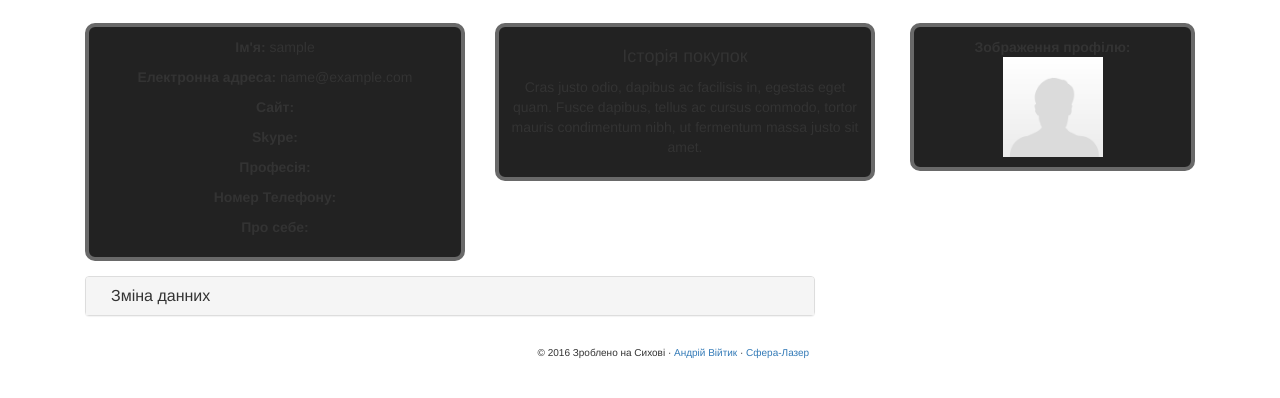
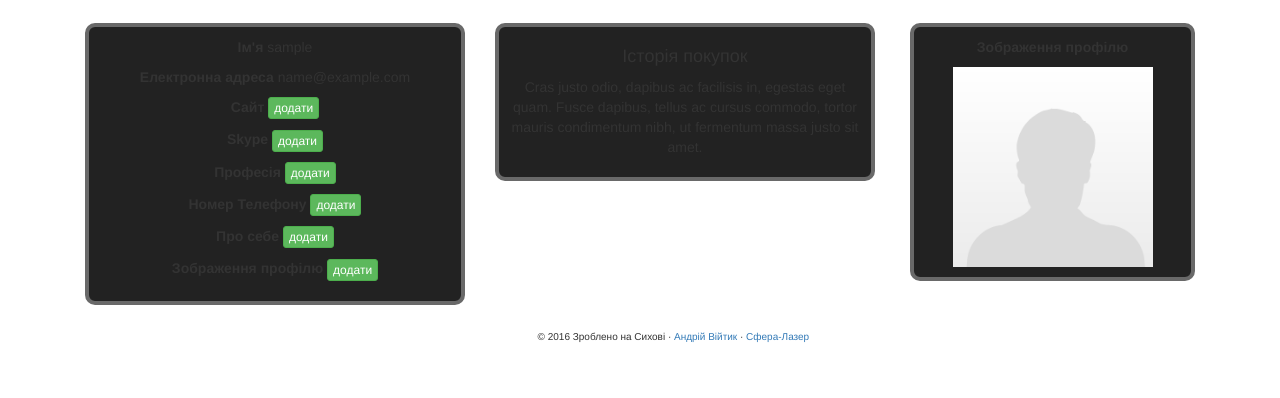
Before and after one commit to mushroom2/laserSite, a Django app: page /shop/cabinet/ in a window 1280 px wide. Shown: the part 52-450 px from the top of the page. Run offline with Django 3.2, Linux system fonts and the light colour scheme; the visitor is signed in with stand-in values (Sample User, id 1); parts of the project's set-up code (start-up, migrations or seed data) failed here and were passed over; some libraries are stand-ins or nearby versions.

Commit message:
better forms

```diff
--- a/magaz/templates/magaz/cabinet.html
+++ b/magaz/templates/magaz/cabinet.html
@@ -9,83 +9,219 @@
 {% load staticfiles %}
 {% block content %}
      <div id="kabinetform" class="col-md-4">
-    <p><strong> Ім'я: </strong> {{ user.username }}</p>
-    <p><strong> Електронна адреса: </strong>{{ user.email }}</p>
-    <p><strong> Сайт:</strong> {{ user.siteuser.site }}</p>
-    <p><strong> Skype:</strong> {{ user.skypeuser.skype }}</p>
-    <p><strong> Професія:</strong> {{ user.professionaluser.profession }}</p>
-    <p><strong> Номер Телефону:</strong> {{ user.numbuser.numb }}</p>
-    <p><strong> Про себе:</strong> {{ user.aboutuser.about }}</p>
+    <p><strong> Ім'я  </strong> {{ user.username }}</p>
+    <p><strong> Електронна адреса  </strong>{{ user.email }}</p>
+    <p><strong> Сайт </strong> {{ user.siteuser.site }}
+        {% if user.siteuser.site %}
+            <button class="btn btn-primary btn-xs" data-toggle="modal" data-target="#myModal">
+                змінити
+            </button>
+        {% else %}
+            <button class="btn btn-success btn-xs" data-toggle="modal" data-target="#myModal">
+                додати
+            </button>
+        {% endif %}
+    </p>
+    <!-- Button trigger modal -->
+<!-- Modal -->
+<div class="modal fade" id="myModal" tabindex="-1" role="dialog" aria-labelledby="myModalLabel" aria-hidden="true">
+  <div class="modal-dialog">
+    <div class="modal-content">
+      <div class="modal-header">
+        <button type="button" class="close" data-dismiss="modal" aria-hidden="true">&times;</button>
+        <h4 class="modal-title" id="myModalLabel">Сайт</h4>
+      </div>
+      <div class="modal-body">
+       <form class="form" action="{% url 'siteform' %}" method="post"  id="kabinetform">
+            {% csrf_token %}
+            {{ sif }}
+            <input type="submit" value="збрегти" class="btn btn-primary btn-sm" />
+       </form>
+      </div>
+      <div class="modal-footer">
+        <button type="button" class="btn btn-default" data-dismiss="modal">Закрити</button>
+      </div>
+    </div>
+  </div>
+</div>
+
+    <p><strong> Skype </strong> {{ user.skypeuser.skype }}
+        {% if user.skypeuser.skype %}
+            <button class="btn btn-primary btn-xs" data-toggle="modal" data-target="#myModal1">
+                змінити
+            </button>
+        {% else %}
+            <button class="btn btn-success btn-xs" data-toggle="modal" data-target="#myModal1">
+                додати
+            </button>
+        {% endif %}
+    </p>
+     <div class="modal fade" id="myModal1" tabindex="-1" role="dialog" aria-labelledby="myModalLabel1" aria-hidden="true">
+  <div class="modal-dialog">
+    <div class="modal-content">
+      <div class="modal-header">
+        <button type="button" class="close" data-dismiss="modal" aria-hidden="true">&times;</button>
+        <h4 class="modal-title" id="myModalLabel1">Skype</h4>
+      </div>
+      <div class="modal-body">
+      <form class="form" action="{% url 'skypeform' %}" method="post"  id="kabinetform">
+            {% csrf_token %}
+            {{ skf }}
+            <input type="submit" value="зберегти" class="btn btn-primary btn-sm" />
+      </form>
+      </div>
+      <div class="modal-footer">
+        <button type="button" class="btn btn-default" data-dismiss="modal">Закрити</button>
+      </div>
+    </div>
+  </div>
+</div>
+
+
+    <p><strong> Професія </strong> {{ user.professionaluser.profession }}
+        {% if user.professionaluser.profession %}
+            <button class="btn btn-primary btn-xs" data-toggle="modal" data-target="#myModal2">
+                змінити
+            </button>
+        {% else %}
+            <button class="btn btn-success btn-xs" data-toggle="modal" data-target="#myModal2">
+                додати
+            </button>
+        {% endif %}
+    </p>
+    <div class="modal fade" id="myModal2" tabindex="-1" role="dialog" aria-labelledby="myModalLabel2" aria-hidden="true">
+  <div class="modal-dialog">
+    <div class="modal-content">
+      <div class="modal-header">
+        <button type="button" class="close" data-dismiss="modal" aria-hidden="true">&times;</button>
+        <h4 class="modal-title" id="myModalLabel2">Професія</h4>
+      </div>
+      <div class="modal-body">
+        <form class="form" action="{% url 'professionform' %}" method="post"  id="kabinetform">
+            {% csrf_token %}
+            {{ prf }}
+            <input type="submit" value="зберегти" class="btn btn-primary btn-sm" />
+        </form>
+      </div>
+      <div class="modal-footer">
+        <button type="button" class="btn btn-default" data-dismiss="modal">Закрити</button>
+      </div>
+    </div>
+  </div>
+</div>
+
+
+    <p><strong> Номер Телефону </strong> {{ user.numbuser.numb }}
+        {% if user.numbuser.numb %}
+            <button class="btn btn-primary btn-xs" data-toggle="modal" data-target="#myModal3">
+                змінити
+            </button>
+        {% else %}
+            <button class="btn btn-success btn-xs" data-toggle="modal" data-target="#myModal3">
+                додати
+            </button>
+        {% endif %}
+    </p>
+     <div class="modal fade" id="myModal3" tabindex="-1" role="dialog" aria-labelledby="myModalLabel3" aria-hidden="true">
+  <div class="modal-dialog">
+    <div class="modal-content">
+      <div class="modal-header">
+        <button type="button" class="close" data-dismiss="modal" aria-hidden="true">&times;</button>
+        <h4 class="modal-title" id="myModalLabel3">Номер телефону</h4>
+      </div>
+      <div class="modal-body">
+        <form class="form" action="{% url 'numbform' %}" method="post"  id="kabinetform">
+            {% csrf_token %}
+            {{ nmf }}
+            <input type="submit" value="зберегти" class="btn btn-primary btn-sm" />
+        </form>
+      </div>
+      <div class="modal-footer">
+        <button type="button" class="btn btn-default" data-dismiss="modal">Закрити</button>
+      </div>
+    </div>
+  </div>
+</div>
+
+
+    <p><strong> Про себе </strong> {{ user.aboutuser.about }}
+        {% if user.aboutuser.about %}
+            <button class="btn btn-primary btn-xs" data-toggle="modal" data-target="#myModal4">
+                змінити
+            </button>
+        {% else %}
+            <button class="btn btn-success btn-xs" data-toggle="modal" data-target="#myModal4">
+                додати
+            </button>
+        {% endif %}
+    </p>
+     <div class="modal fade" id="myModal4" tabindex="-1" role="dialog" aria-labelledby="myModalLabel4" aria-hidden="true">
+  <div class="modal-dialog">
+    <div class="modal-content">
+      <div class="modal-header">
+        <button type="button" class="close" data-dismiss="modal" aria-hidden="true">&times;</button>
+        <h4 class="modal-title" id="myModalLabel4">Інформація про себе</h4>
+      </div>
+      <div class="modal-body">
+        <form class="form-inline" action="{% url 'aboutform' %}" method="post"  id="kabinetform">
+            {% csrf_token %}
+            {{ abf }}
+            <input type="submit" value="зберегти" class="btn btn-primary btn-sm" />
+        </form>
+      </div>
+      <div class="modal-footer">
+        <button type="button" class="btn btn-default" data-dismiss="modal">Закрити</button>
+      </div>
+    </div>
+  </div>
+</div>
+      <p><strong> Зображення профілю </strong>
+        {% if user.avataruser.avatar %}
+            <button class="btn btn-primary btn-xs" data-toggle="modal" data-target="#myModal5">
+                змінити
+            </button>
+        {% else %}
+            <button class="btn btn-success btn-xs" data-toggle="modal" data-target="#myModal5">
+                додати
+            </button>
+        {% endif %}
+    </p>
+    </p>
+     <div class="modal fade" id="myModal5" tabindex="-1" role="dialog" aria-labelledby="myModalLabel5" aria-hidden="true">
+  <div class="modal-dialog">
+    <div class="modal-content">
+      <div class="modal-header">
+        <button type="button" class="close" data-dismiss="modal" aria-hidden="true">&times;</button>
+        <h4 class="modal-title" id="myModalLabel5">Зображення профілю</h4>
+      </div>
+      <div class="modal-body">
+        <form class="form" action="{% url 'avatarform' %}" method="post"  id="kabinetform" enctype="multipart/form-data">
+            {% csrf_token %}
+            {{ avf }}
+            <input type="submit" value="зберегти" class="btn btn-primary btn-sm" />
+        </form>
+      </div>
+      <div class="modal-footer">
+        <button type="button" class="btn btn-default" data-dismiss="modal">Закрити</button>
+      </div>
+    </div>
+  </div>
+</div>
      </div>
 
      <div id="kabinetform" class="col-md-4">
      <h4>Історія покупок</h4>
      <p> Cras justo odio, dapibus ac facilisis in, egestas eget quam. Fusce dapibus, tellus ac cursus commodo, tortor mauris condimentum nibh, ut fermentum massa justo sit amet.</p>
      </div>
-
     <div class="col-md-3 pull-right" id="kabinetform">
-   <strong> Зображення профілю:</strong>
+        <p><strong> Зображення профілю </strong></p>
         {% if user.avataruser.avatar %}
-            <img src="{{ user.avataruser.avatar.url }}" width="100">
+            <img src="{{ user.avataruser.avatar.url }}" width="200">
         {% else %}
-            <img src="{% static 'blog/default_user.png' %}" width="100">
+            <img src="{% static 'blog/default_user.png' %}" width="200">
         {% endif %}
     </div>
     <div class="row"></div>
-
-<div class="col-md-8">
-    <div class="panel-group" id="accordion">
-  <div class="panel panel-default">
-    <div class="panel-heading">
-      <h4 class="panel-title">
-              <a data-toggle="collapse" data-parent="#accordion" href="#collapseOne">
-                Зміна данних
-              </a>
-            </h4>
-    </div>
-    <div id="collapseOne" class="panel-collapse collapse">
-      <div class="panel-body">
-        <form class="form" action="{% url 'siteform' %}" method="post"  id="kabinetform">
-            {% csrf_token %}
-            {{ sif }}
-            <input type="submit" value="change" />
-        </form>
-           <form class="form" action="{% url 'skypeform' %}" method="post"  id="kabinetform">
-            {% csrf_token %}
-            {{ skf }}
-            <input type="submit" value="змінити" />
-        </form>
-
-           <form class="form" action="{% url 'professionform' %}" method="post"  id="kabinetform">
-            {% csrf_token %}
-            {{ prf }}
-            <input type="submit" value="змінити" />
-        </form>
-
-           <form class="form" action="{% url 'numbform' %}" method="post"  id="kabinetform">
-            {% csrf_token %}
-            {{ nmf }}
-            <input type="submit" value="змінити" />
-        </form>
-
-           <form class="form" action="{% url 'aboutform' %}" method="post"  id="kabinetform">
-            {% csrf_token %}
-            {{ abf }}
-            <input type="submit" value="змінити" />
-        </form>
-
-          <form class="form" action="{% url 'avatarform' %}" method="post"  id="kabinetform" enctype="multipart/form-data">
-            {% csrf_token %}
-            {{ avf }}
-            <input type="submit" value="змінити" />
-        </form>
-
-
-      </div>
-    </div>
-    </div>
-    </div>
-</div>
 {% endblock %}
 </body>
 </html>
```
